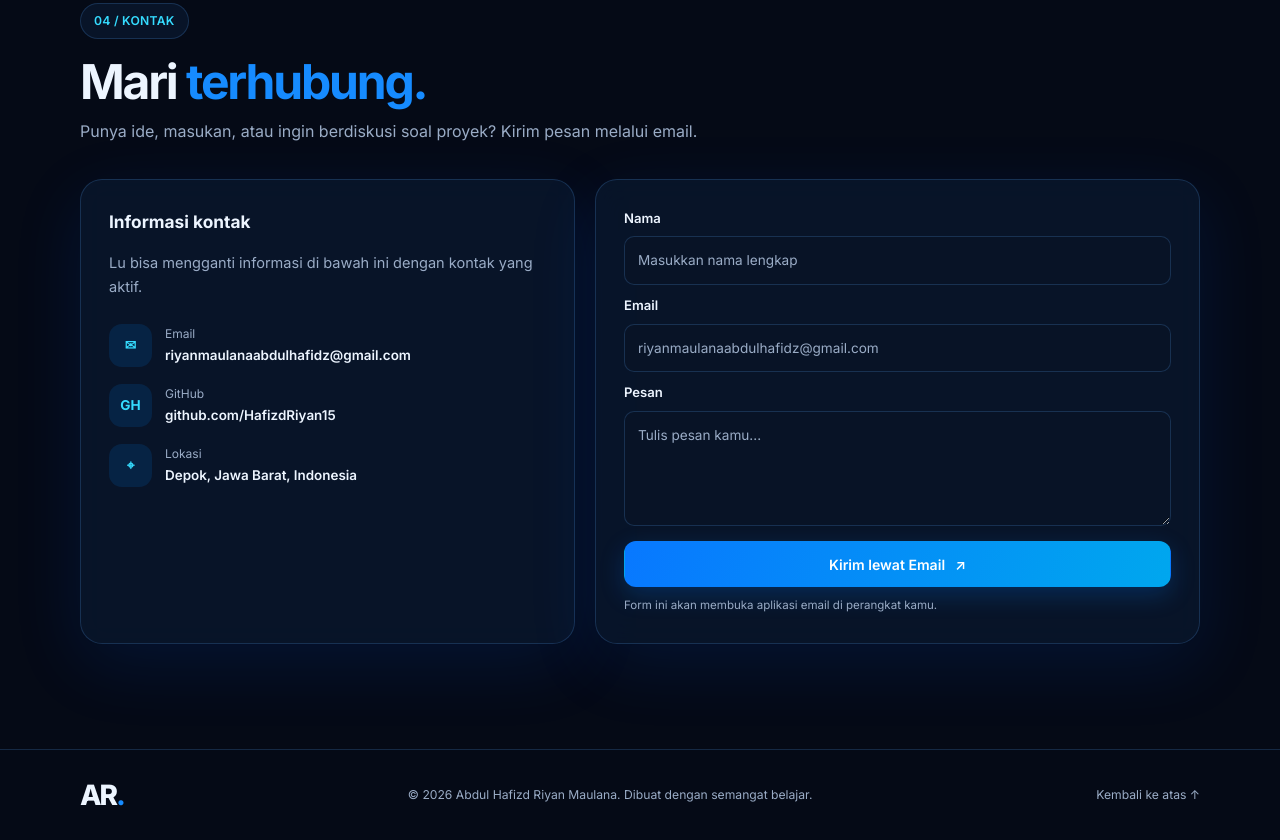
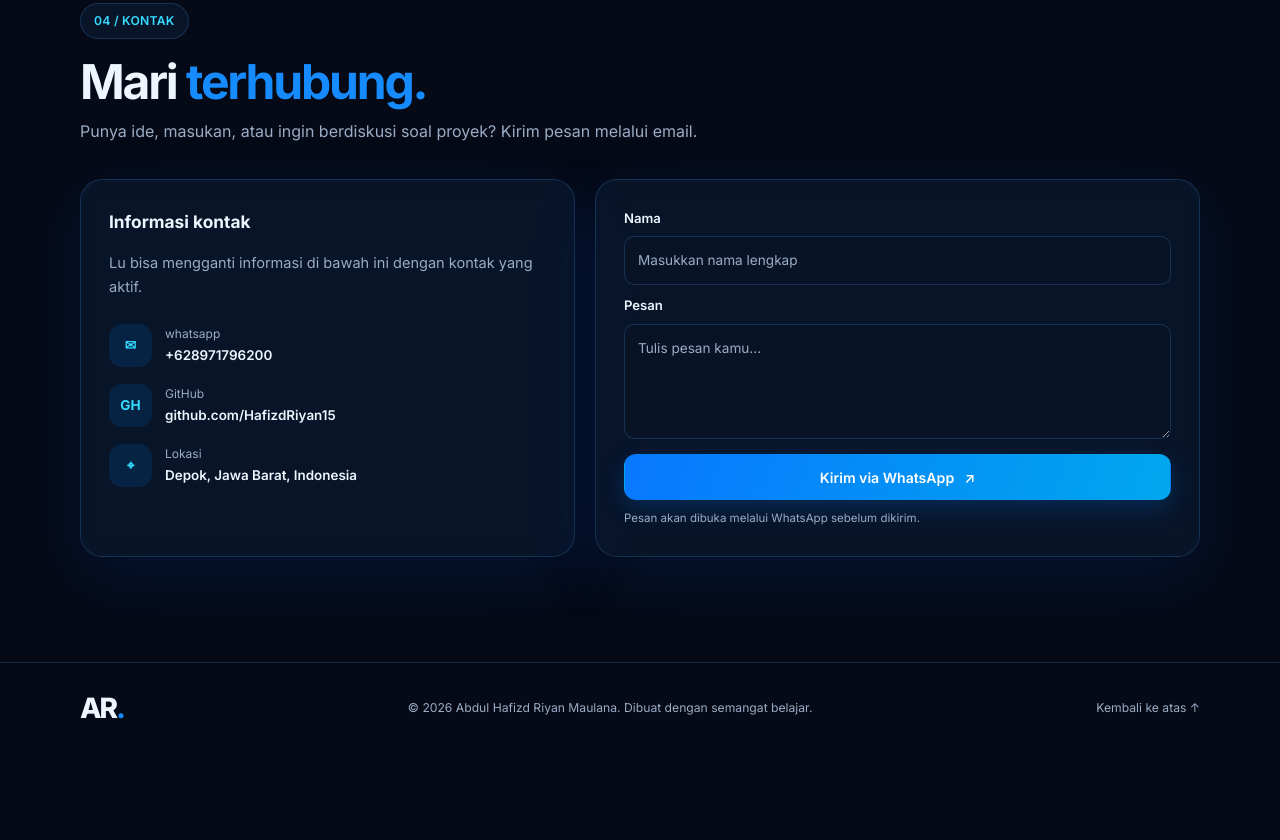
Before and after one commit to HafizdRiyan15/biodata, a plain HTML site: page index.html in a window 1280 px wide. Shown: the part 3510-4350 px from the top of the page. After the commit the page ends 4263 px from the top, so only its background shows below. Drawn offline with Linux system fonts and the light colour scheme.

Commit message:
Update nama dan email biodata

```diff
--- a/index.html
+++ b/index.html
@@ -156,17 +156,42 @@
         <div class="contact-copy glass-card">
           <h3>Informasi kontak</h3>
           <p>Lu bisa mengganti informasi di bawah ini dengan kontak yang aktif.</p>
-          <a class="contact-item" href="mailto:riyanmaulanaabdulhafidz@gmail.com"><span class="contact-icon">✉</span><span><small>Email</small><strong>riyanmaulanaabdulhafidz@gmail.com</strong></span></a>
+          <a class="contact-item" href="https://wa.me/+628971796200" target="_blank" rel="noreferrer"><span class="contact-icon">✉</span><span><small>whatsapp</small><strong>+628971796200</strong></span></a>
           <a class="contact-item" href="https://github.com/HafizdRiyan15" target="_blank" rel="noreferrer"><span class="contact-icon">GH</span><span><small>GitHub</small><strong>github.com/HafizdRiyan15</strong></span></a>
           <div class="contact-item"><span class="contact-icon">⌖</span><span><small>Lokasi</small><strong>Depok, Jawa Barat, Indonesia</strong></span></div>
         </div>
-        <form class="glass-card contact-form" id="contactForm">
-          <label for="name">Nama</label><input id="name" name="name" type="text" placeholder="Masukkan nama lengkap" required>
-          <label for="email">Email</label><input id="email" name="email" type="email" placeholder="riyanmaulanaabdulhafidz@gmail.com" required>
-          <label for="message">Pesan</label><textarea id="message" name="message" rows="4" placeholder="Tulis pesan kamu..." required></textarea>
-          <button class="button button-primary submit-button" type="submit">Kirim lewat Email <span>↗</span></button>
-          <p class="form-note">Form ini akan membuka aplikasi email di perangkat kamu.</p>
-        </form>
+
+<form class="glass-card contact-form" id="contactForm">
+  <label for="name">Nama</label>
+  <input
+    id="name"
+    name="name"
+    type="text"
+    placeholder="Masukkan nama lengkap"
+    required
+  >
+
+  <label for="message">Pesan</label>
+  <textarea
+    id="message"
+    name="message"
+    rows="4"
+    placeholder="Tulis pesan kamu..."
+    required
+  ></textarea>
+
+  <button
+    class="button button-primary submit-button"
+    type="submit"
+  >
+    Kirim via WhatsApp <span>↗</span>
+  </button>
+
+  <p class="form-note">
+    Pesan akan dibuka melalui WhatsApp sebelum dikirim.
+  </p>
+</form>
+
       </div>
     </section>
   </main>
```
